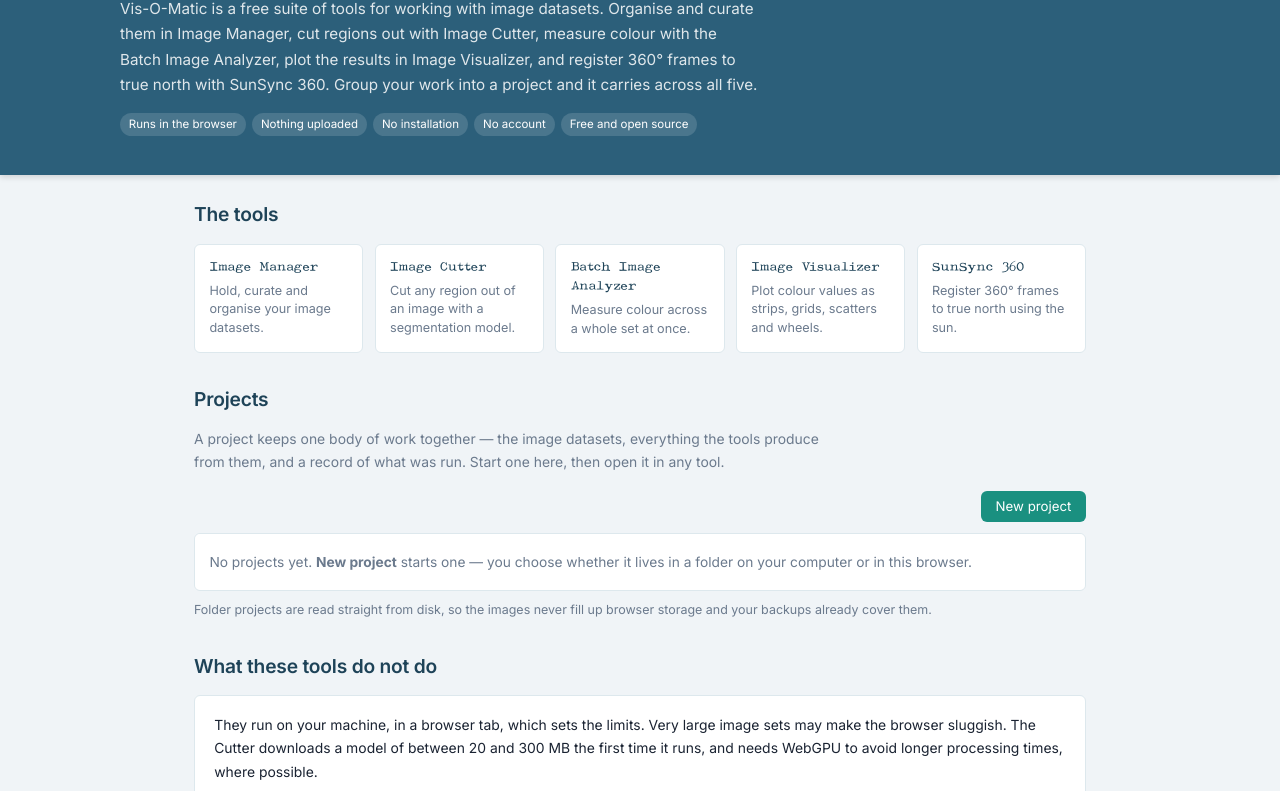
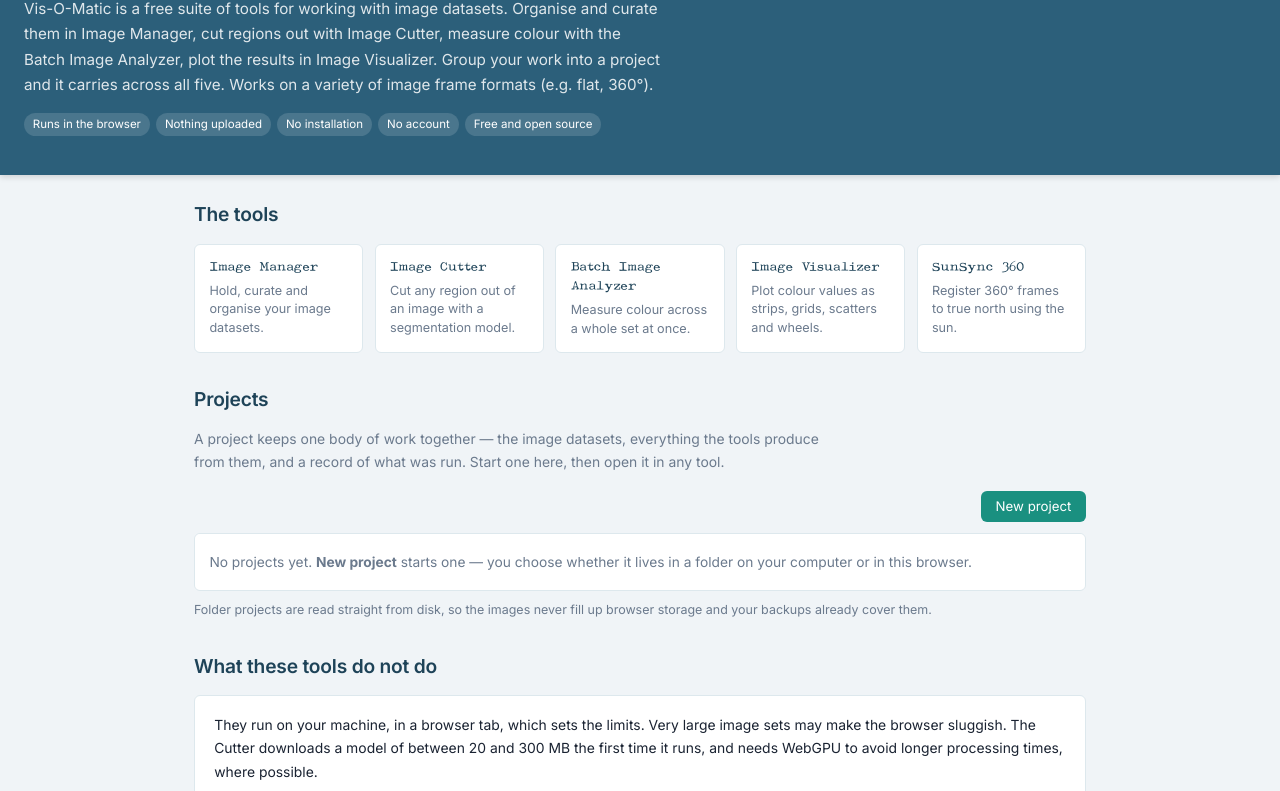
Before and after one commit to JCinnamon/vis-o-matic, a plain HTML site: page index.html in a window 1280 px wide. Shown: the part 125-916 px from the top of the page. Drawn offline with Linux system fonts and the light colour scheme.

Commit message:
Update index.html

```diff
--- a/index.html
+++ b/index.html
@@ -50,7 +50,7 @@ body{font-family:var(--font);background:var(--bg-page);color:var(--text);font-si
 
 /* ── Hero ───────────────────────────────────────────────── */
 .hero{background:var(--primary);color:#fff;padding:1.6rem 1.5rem 2.4rem;box-shadow:0 2px 6px rgba(0,0,0,.15)}
-.hero .in{max-width:1040px;margin:0 auto}
+.hero .in{max-width:1680px;margin:0 auto}
 .hero h2{font-size:2rem;font-weight:700;line-height:1.22;letter-spacing:-.02em;margin-bottom:.6rem}
 .hero p{font-size:.95rem;opacity:.85;max-width:640px;line-height:1.65}
 .hero .tags{margin-top:1rem;display:flex;gap:.4rem;flex-wrap:wrap}
@@ -235,7 +235,7 @@ body{font-family:var(--font);background:var(--bg-page);color:var(--text);font-si
 <section class="hero">
   <div class="in">
     <h2>Powerful image analysis, right in your browser.</h2>
-    <p>Vis-O-Matic is a free suite of tools for working with image datasets. Organise and curate them in Image Manager, cut regions out with Image Cutter, measure colour with the Batch Image Analyzer, plot the results in Image Visualizer, and register 360&deg; frames to true north with SunSync 360. Group your work into a project and it carries across all five.</p>
+    <p>Vis-O-Matic is a free suite of tools for working with image datasets. Organise and curate them in Image Manager, cut regions out with Image Cutter, measure colour with the Batch Image Analyzer, plot the results in Image Visualizer. Group your work into a project and it carries across all five. Works on a variety of image frame formats (e.g. flat, 360°).</p>
     <div class="tags">
       <span>Runs in the browser</span><span>Nothing uploaded</span><span>No installation</span><span>No account</span><span>Free and open source</span>
     </div>
```
